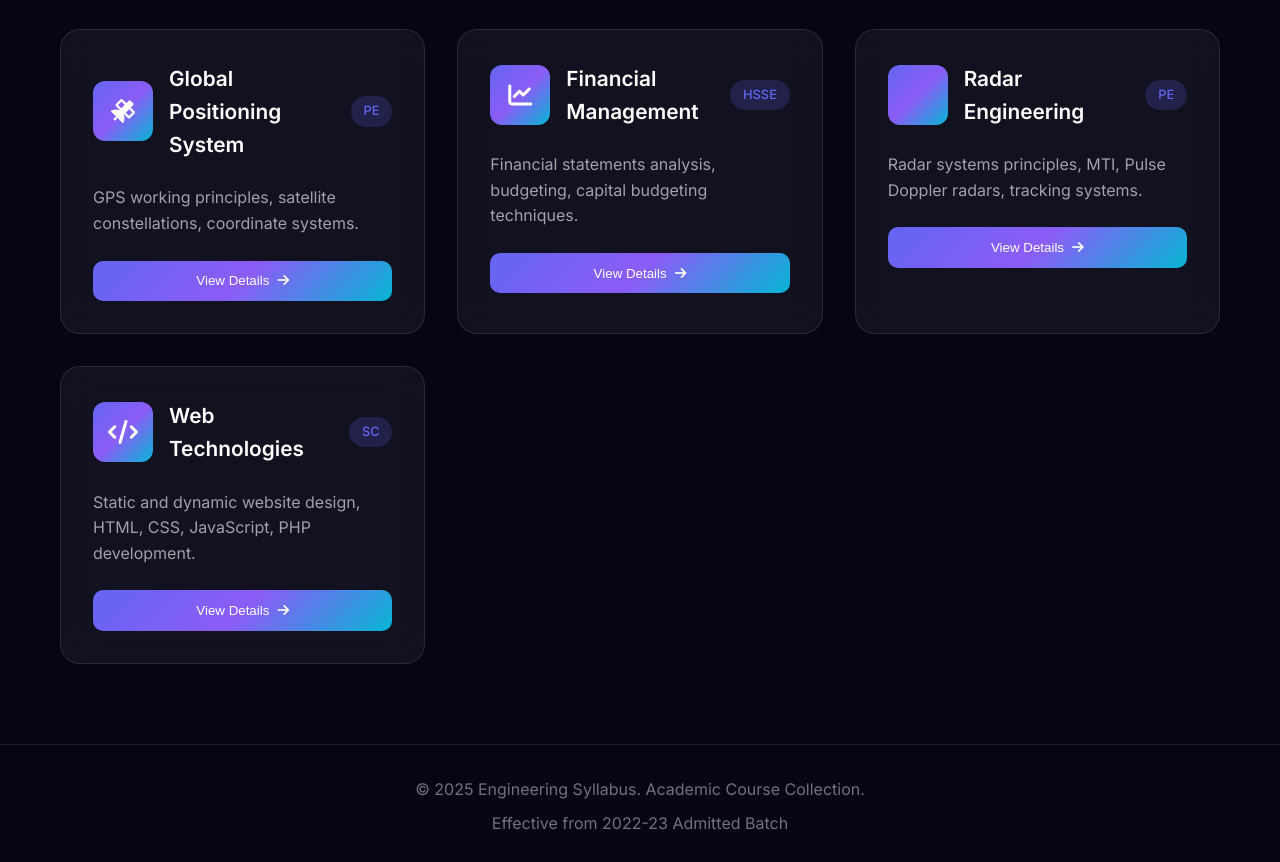
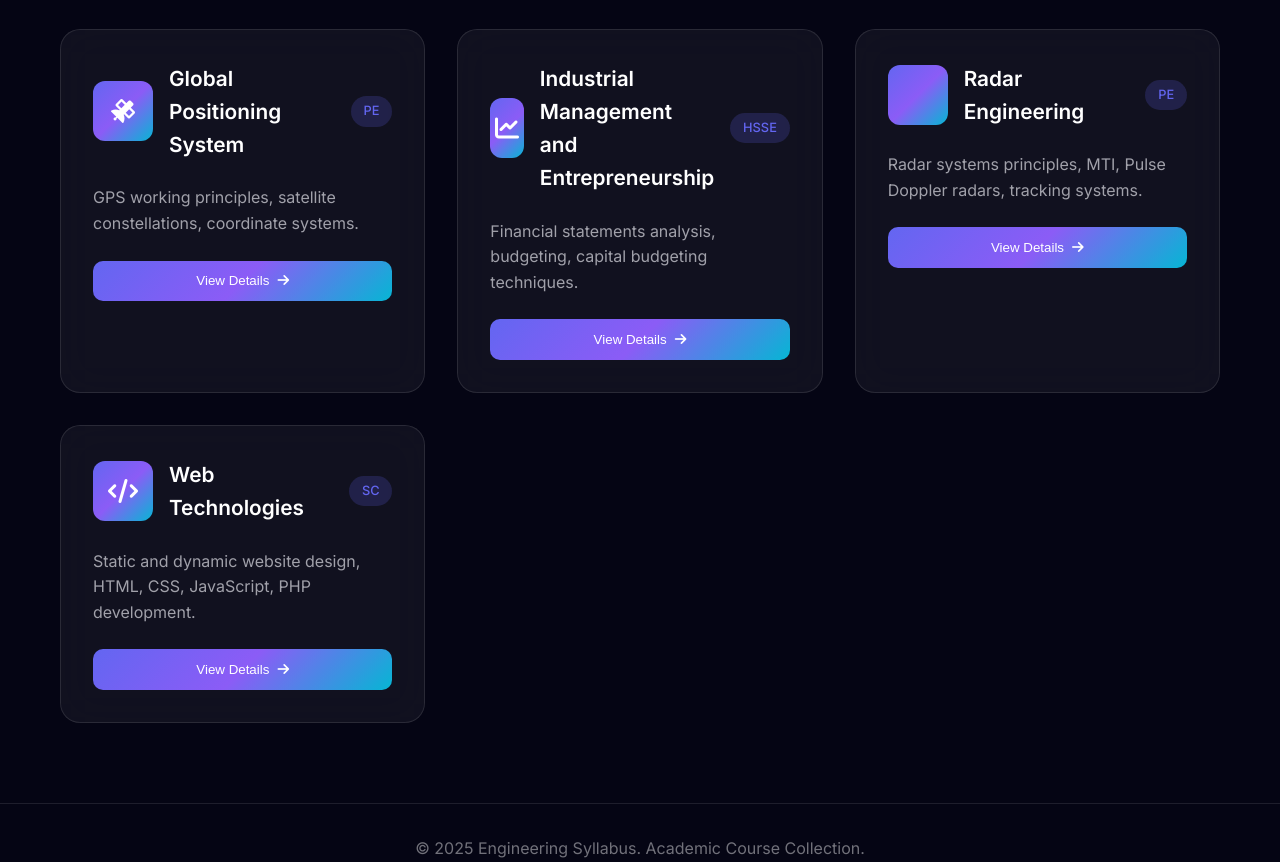
Before and after one commit to ChepuriNatraj/syllabus, a plain HTML site: page index.html in a window 1280 px wide. Shown: the part 1301-2163 px from the top of the page. Drawn offline with Linux system fonts and the light colour scheme.

Commit message:
Update course card for management course

```diff
--- a/index.html
+++ b/index.html
@@ -1,3 +1,4 @@
+
 <!DOCTYPE html>
 <html lang="en">
 <head>
@@ -138,18 +139,18 @@
                     </div>
 
                     <!-- Financial Management Course -->
-                    <div class="course-card" data-course="finance">
+                    <div class="course-card" data-course="management">
                         <div class="course-header">
                             <div class="course-icon">
                                 <i class="fas fa-chart-line"></i>
                             </div>
-                            <h3 class="course-title">Financial Management</h3>
+                            <h3 class="course-title">Industrial Management and Entrepreneurship </h3>
                             <span class="course-type">HSSE</span>
                         </div>
                         <div class="course-preview">
                             <p>Financial statements analysis, budgeting, capital budgeting techniques.</p>
                         </div>
-                        <button class="course-btn" onclick="showCourseDetails('finance')">
+                        <button class="course-btn" onclick="showCourseDetails('management')">
                             View Details <i class="fas fa-arrow-right"></i>
                         </button>
                     </div>
```
